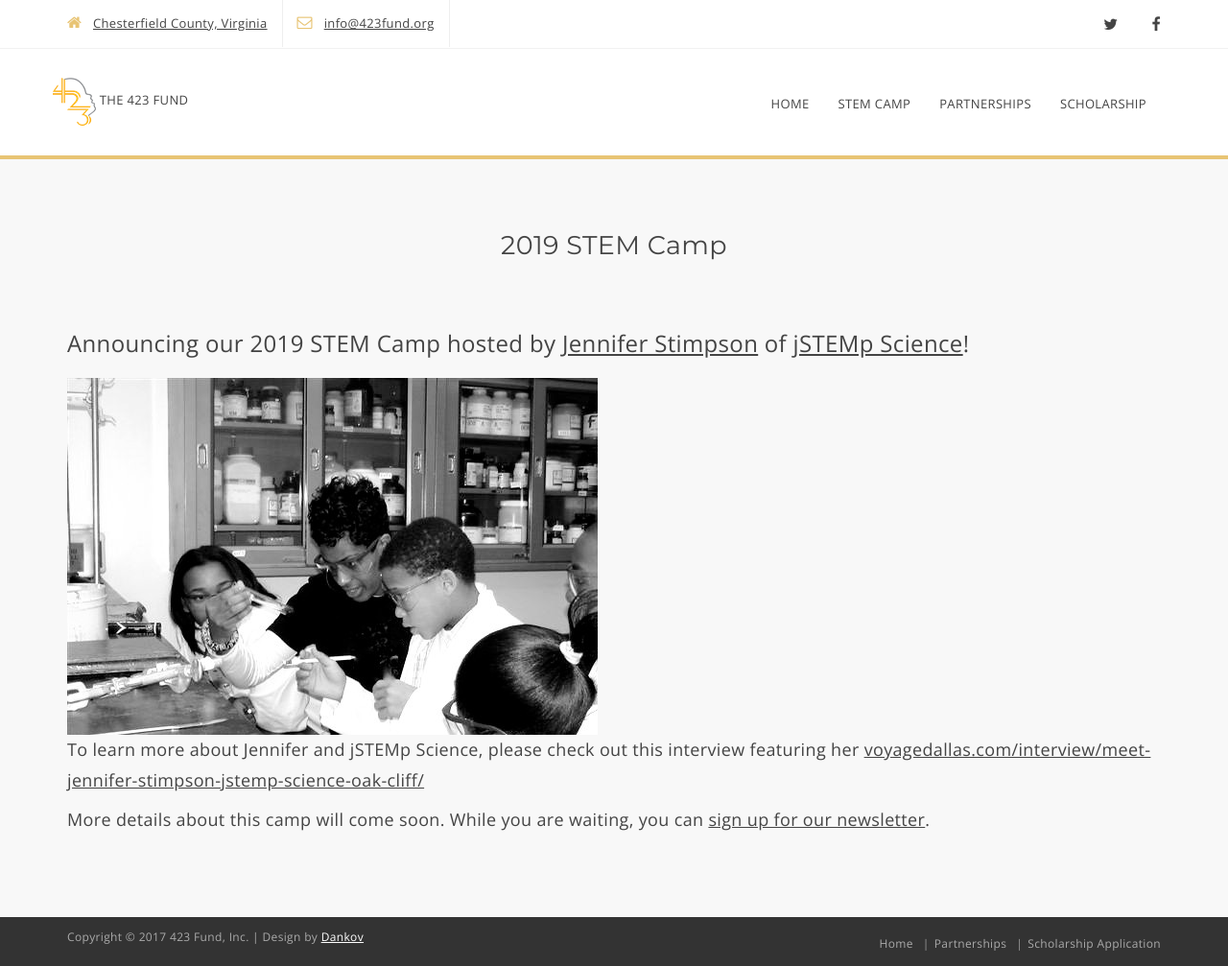
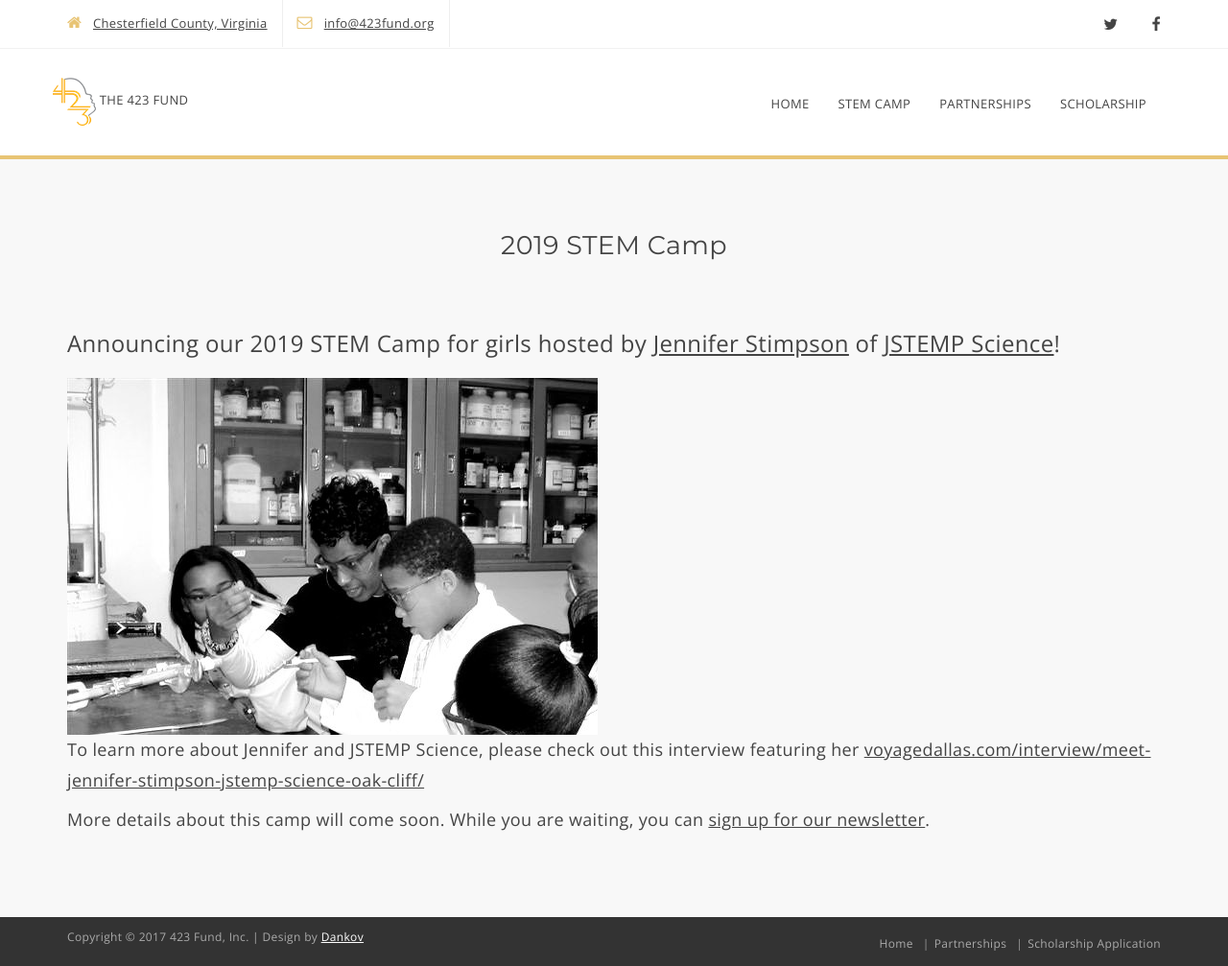
Before and after one commit to seesharprun/423fund-web, an ASP.NET Core app: page /camp in a window 1280 px wide. Shown: the whole page at 96% size. Run offline with ASP.NET Core 8, Linux system fonts and the light colour scheme; some libraries are stand-ins or nearby versions.

Commit message:
Update Index.cshtml

```diff
--- a/Pages/Camp/Index.cshtml
+++ b/Pages/Camp/Index.cshtml
@@ -11,11 +11,11 @@
             </h2>
         </div>
         <p class="lead">
-            Announcing our 2019 STEM Camp hosted by <a href="https://www.linkedin.com/in/jennifer-stimpson-0668986/" target="_blank">Jennifer Stimpson</a> of <a href="http://jstempscience.com/" target="_blank">jSTEMp Science</a>!
+            Announcing our 2019 STEM Camp for girls hosted by <a href="https://www.linkedin.com/in/jennifer-stimpson-0668986/" target="_blank">Jennifer Stimpson</a> of <a href="http://jstempscience.com/" target="_blank">JSTEMP Science</a>!
         </p>
         <img class="img-responsive" src="~/img/jstemp.jpg" />
         <p>
-            To learn more about Jennifer and jSTEMp Science, please check out this interview featuring her <a href="http://voyagedallas.com/interview/meet-jennifer-stimpson-jstemp-science-oak-cliff/" target="_blank">voyagedallas.com/interview/meet-jennifer-stimpson-jstemp-science-oak-cliff/</a>
+            To learn more about Jennifer and JSTEMP Science, please check out this interview featuring her <a href="http://voyagedallas.com/interview/meet-jennifer-stimpson-jstemp-science-oak-cliff/" target="_blank">voyagedallas.com/interview/meet-jennifer-stimpson-jstemp-science-oak-cliff/</a>
         </p>
         <p>
             More details about this camp will come soon. While you are waiting, you can <a href="http://eepurl.com/dBrIBT" target="_blank">sign up for our newsletter</a>.
```
